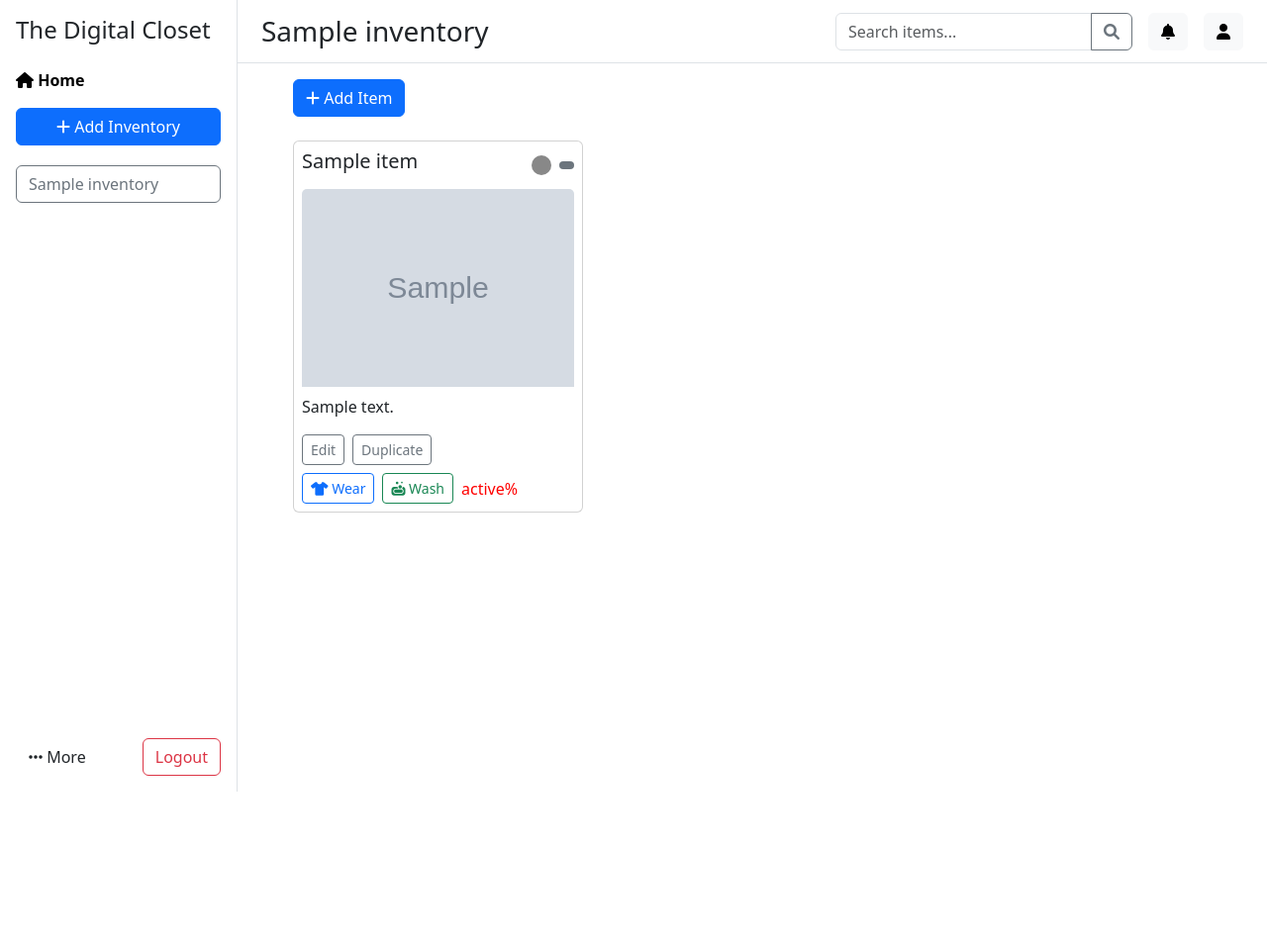
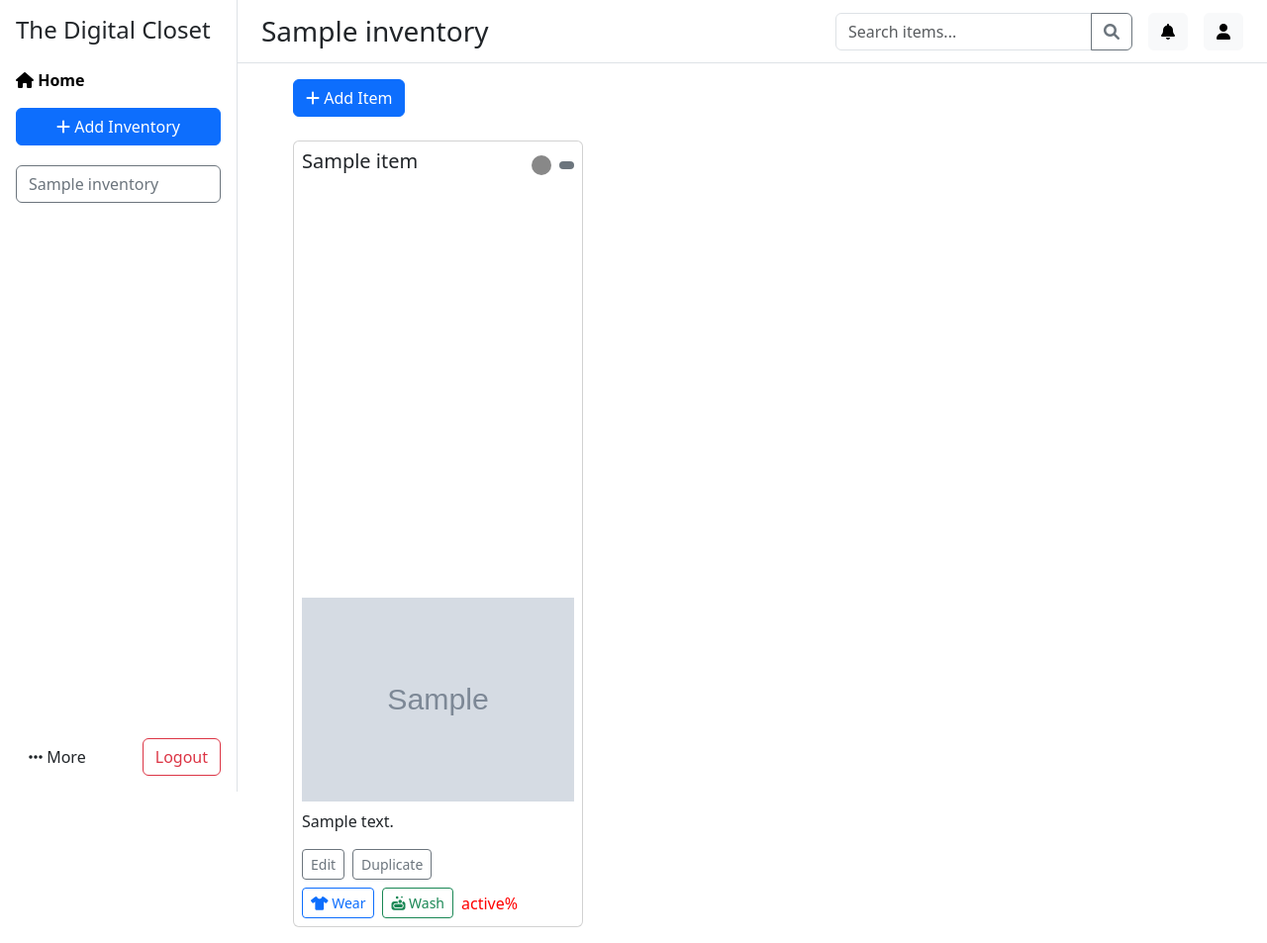
Before and after one commit to FredDan05/Final-Project, a Flask app: page /inventory/1 in a window 1280 px wide. Shown: the whole page at 99% size. Before the commit the page ends 800 px from the top, so only its background shows below. Run offline with Flask 3, Linux system fonts and the light colour scheme; the visitor is signed in with stand-in values (Sample User, id 1); grey boxes marked "Sample" are stand-in pictures; a database or web service that is not in the repository returns one stand-in record (values such as "Sample title"); some libraries are stand-ins or nearby versions.

Commit message:
Fix image proportions

```diff
--- a/templates/inventory/view.html
+++ b/templates/inventory/view.html
@@ -38,8 +38,8 @@
                         <img src="{{ item.image_url }}"
                         class="card-img-top mb-2"
                         alt="{{ item.name }}"
-                        style="height: 200px; object-fit: cover; width: 100%;">
-                    {% endif %}
+                        style="width: 100%; padding-top: 150%; object-fit: cover; position: relative;">
+                        {% endif %}
                     <p class="card-text">{{ item.description }}</p>
                     <div class="d-flex gap-2">
                         <button class="btn btn-outline-secondary btn-sm" data-bs-toggle="modal" data-bs-target="#editItemModal{{ item.id }}">Edit</button>
```
